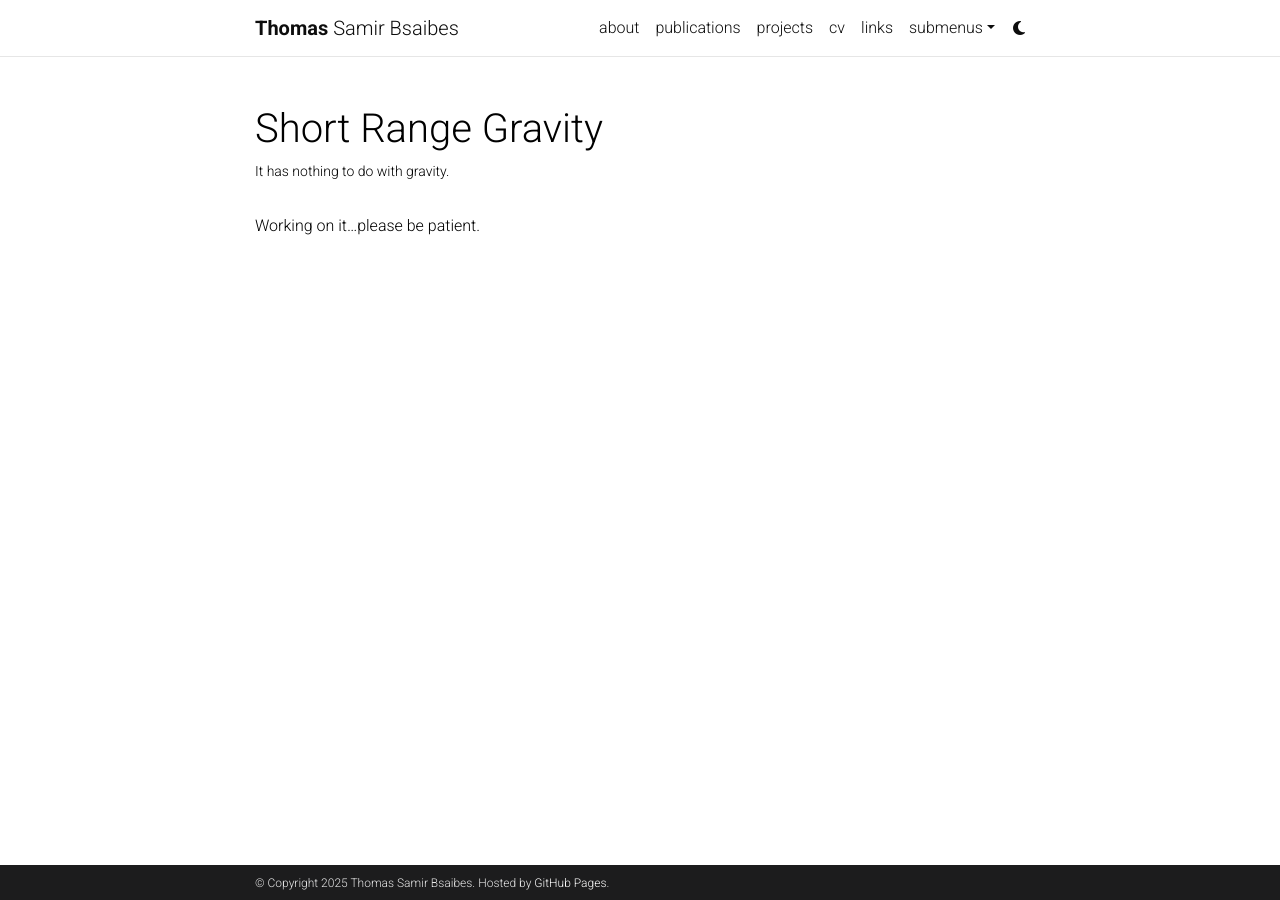
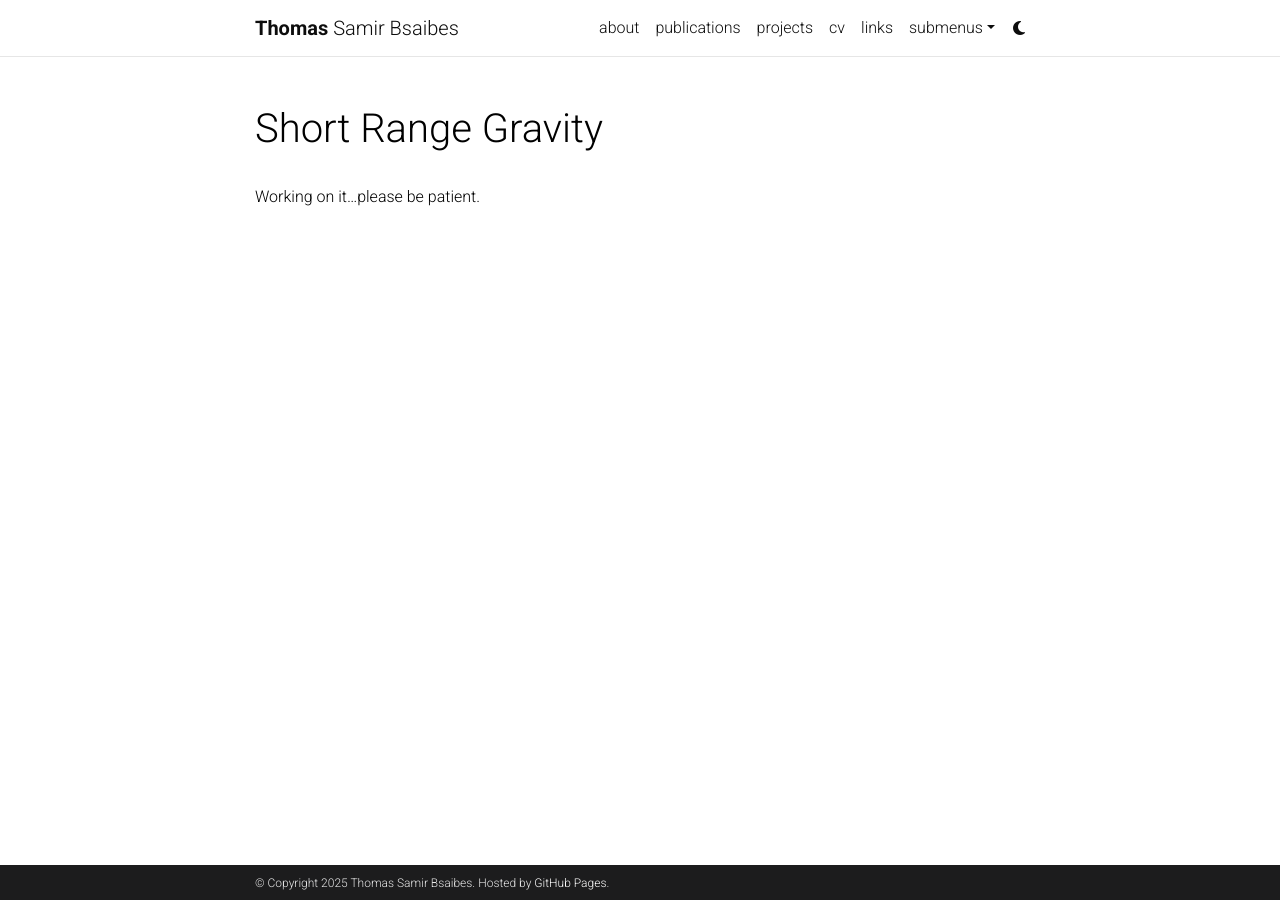
Before and after one commit to BsaibesT/bsaibest.github.io, a Jekyll site: the page built from _projects/1_project.md, in a window 1280 px wide. Built offline with Jekyll 4.4.1, drawn with Linux system fonts in a browser that asks for light colours; comment, search, counter and statistics services are not loaded; a style sheet for code colours, icons or effects is not loaded.

Commit message:
Update 1_project.md

```diff
--- a/_projects/1_project.md
+++ b/_projects/1_project.md
@@ -1,7 +1,7 @@
 ---
 layout: page
 title: Short Range Gravity
-description: It has nothing to do with gravity.
+description: #It has nothing to do with gravity.
 img: assets/img/source_mass_animation.gif
 importance: 1
 category: work
```
